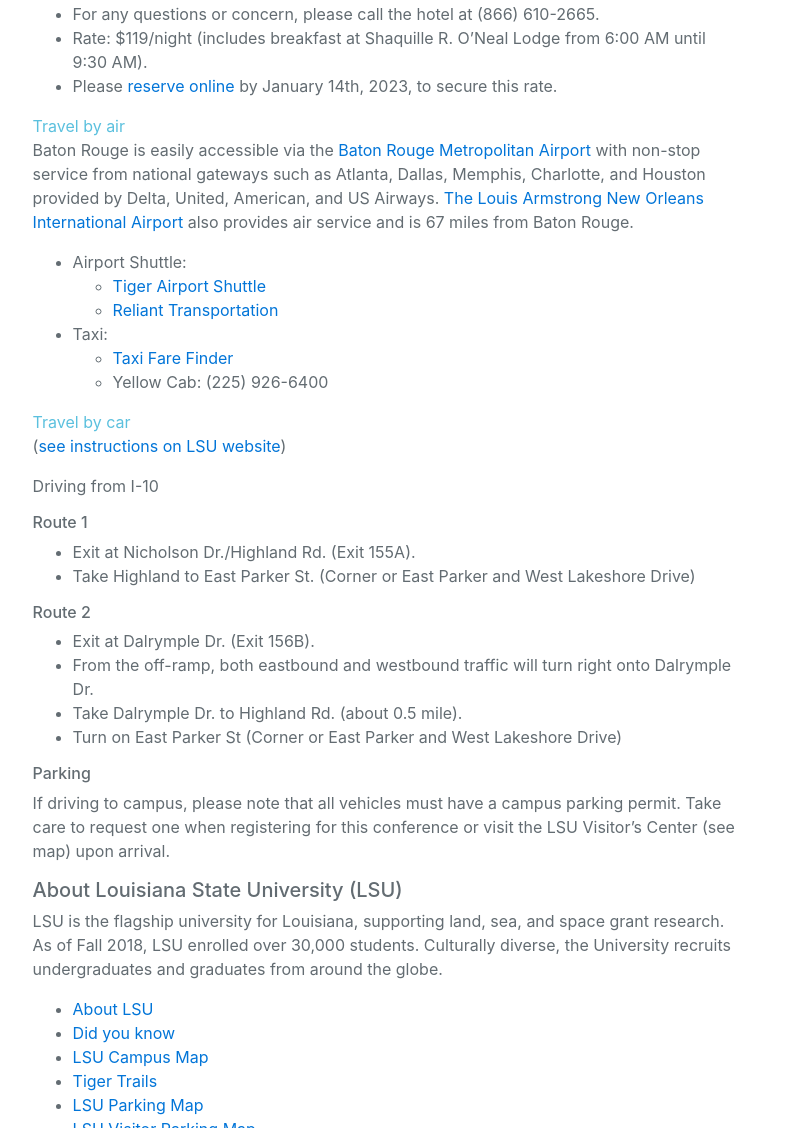
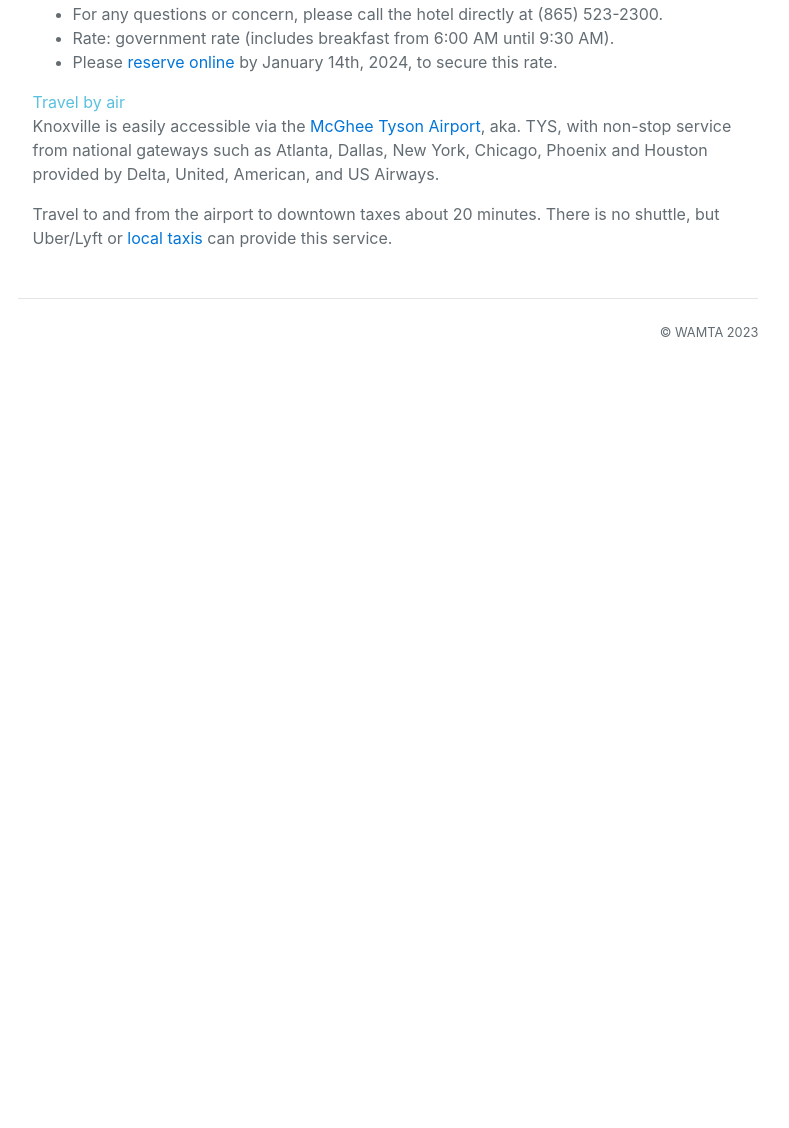
Before and after one commit to wamta26/WAMTA26.github.io, a Jekyll site: the page built from venue.md, in a window 1280 px wide and 1400 px high, scrolled down 1296 px, cut to the strip 272-1400 px from the top of the window. Shown: the whole strip, without its empty margins (252-1041 px from the left). Built offline with Jekyll 4.4.1, drawn with Linux system fonts in a browser that asks for light colours; nearby versions of some CDN libraries; after the commit the page ends 1926 px from its top, so only the background shows below that; some of the changed text lies outside the part shown.

Commit message:
Update the conference location and airport information.
Signed-off-by: George Bosilca <bosilca@icl.utk.edu>

```diff
--- a/venue.md
+++ b/venue.md
@@ -3,82 +3,40 @@
 slide_id: 0
 ---
 
-{% comment %}
-  <div class="alert alert-warning text-center">TBA</div>
-{% endcomment %}
-
 <div class="container">
 <div class="row mt-xs-0 mt-sm-0 mt-md-1 mt-lg-2 mt-xl-3 mb-xs-2 mb-sm-2">
 <div class="col text-muted" markdown="1">
 
-The WAMTA workshop is scheduled for Feb 15-17, 2023, and will be held in Baton Rouge, Louisiana.
+The WAMTA workshop is scheduled for Feb 14-16, 2024, and will be held in Knoxville, TN at the University of Tennessee Student Union.
 
 <div class="text-info" >Conference Location:</div>
 
-The LSU Center for Computation and Technology, **340 E Parker Blvd, Baton Rouge, LA 70808**
+The University of Tennessee Student Union is located at **1502 Cumberland Ave, Knoxville, TN 37916**
 
 <center>
-<iframe src="https://www.google.com/maps/embed?pb=!1m18!1m12!1m3!1d3440.7966517404784!2d-91.17204198437618!3d30.41351078174958!2m3!1f0!2f0!3f0!3m2!1i1024!2i768!4f13.1!3m3!1m2!1s0x8626a7236b5aaaab%3A0x1e1e833a6e071383!2sLSU%20Center%20for%20Computation%20and%20Technology!5e0!3m2!1sen!2sus!4v1658270713691!5m2!1sen!2sus" width="600" height="450" style="border:0;" allowfullscreen="" loading="lazy" referrerpolicy="no-referrer-when-downgrade"></iframe>
+<iframe src="https://www.google.com/maps/embed?pb=!1m18!1m12!1m3!1d3229.5944254841656!2d-83.93160522381487!3d35.95689021478153!2m3!1f0!2f0!3f0!3m2!1i1024!2i768!4f13.1!3m3!1m2!1s0x885c17e0c192368d%3A0xad6050ea6822d245!2sUniversity%20of%20Tennessee%20Student%20Union!5e0!3m2!1sen!2sus!4v1698855518639!5m2!1sen!2sus" width="600" height="450" style="border:0;" allowfullscreen="" loading="lazy" referrerpolicy="no-referrer-when-downgrade"></iframe>
 </center>
 
 <div class="text-info">Accommodations</div>
 
 Conference lodging has been reserved as follows:
 
-* The Cook Hotel \\
-  3848 West Lakeshore Drive \\
-  Baton Rouge, LA 70808
+* Hilton Knoxville \\
+  501 W Church Ave \\
+  Knoxville, TN 37902
 <center>
-<iframe src="https://www.google.com/maps/embed?pb=!1m18!1m12!1m3!1d3440.7966517404784!2d-91.17204198437615!3d30.413510781749583!2m3!1f0!2f0!3f0!3m2!1i1024!2i768!4f13.1!3m3!1m2!1s0x8626a6d979717097%3A0xc9ecc00cce92e6e1!2sThe%20Cook%20Hotel%20and%20Conference%20Center%20at%20LSU!5e0!3m2!1sen!2sus!4v1658270824657!5m2!1sen!2sus" width="600" height="450" style="border:0;" allowfullscreen="" loading="lazy" referrerpolicy="no-referrer-when-downgrade"></iframe>
+<iframe src="https://www.google.com/maps/embed?pb=!1m18!1m12!1m3!1d12740.65927158379!2d-83.9313079630256!3d35.95606861181532!2m3!1f0!2f0!3f0!3m2!1i1024!2i768!4f13.1!3m3!1m2!1s0x885c17c35e1d9427%3A0xcd3dc1cc60cdaa1f!2sHilton%20Knoxville!5e0!3m2!1sen!2sus!4v1698855708433!5m2!1sen!2sus" width="600" height="450" style="border:0;" allowfullscreen="" loading="lazy" referrerpolicy="no-referrer-when-downgrade"></iframe>
 </center>
-* For any questions or concern, please call the hotel at (866) 610-2665.
-* Rate: $119/night (includes breakfast at Shaquille R. O'Neal Lodge from 6:00 AM until 9:30 AM).
-* Please [reserve online](https://reservations.travelclick.com/110626?groupID=3574762) by January 14th, 2023, to secure this rate.
+* For any questions or concern, please call the hotel directly at (865) 523-2300.
+* Rate: government rate (includes breakfast from 6:00 AM until 9:30 AM).
+* Please [reserve online](https://www.hilton.com/en/hotels/knxkhhf-hilton-knoxville/?SEO_id=GMB-AMER-HH-KNXKHHF&y_source=1_MTIyMDkxNy03MTUtbG9jYXRpb24ud2Vic2l0ZQ%3D%3D) by January 14th, 2024, to secure this rate.
 
 <div class="text-info">Travel by air</div>
 
-Baton Rouge is easily accessible via the [Baton Rouge Metropolitan Airport](http://www.flybtr.com/) with non-stop service from national gateways such as Atlanta, Dallas, Memphis, Charlotte, and Houston provided by Delta, United, American, and US Airways. [The Louis Armstrong New Orleans International Airport](https://flymsy.com/) also provides air service and is 67 miles from Baton Rouge.
+Knoxville is easily accessible via the [McGhee Tyson Airport](https://www.flyknoxville.com/), aka. TYS, with non-stop service from national gateways such as Atlanta, Dallas, New York, Chicago, Phoenix and Houston provided by Delta, United, American, and US Airways.
 
-* Airport Shuttle:
-  * [Tiger Airport Shuttle](http://www.tigerairportshuttle.com/)
-  * [Reliant Transportation](http://www.relianttransportation.com/index.html)
-* Taxi:
-  * [Taxi Fare Finder](http://www.taxifarefinder.com/main.php?city=Baton-Rouge-LA)
-  * Yellow Cab: (225) 926-6400
-
-<div class="text-info">Travel by car</div>
-([see instructions on LSU website](https://www.lsu.edu/parking/resources/directions.php))
-
-Driving from I-10
-
-###### Route 1
-
-* Exit at Nicholson Dr./Highland Rd. (Exit 155A).
-* Take Highland to East Parker St. (Corner or East Parker and West Lakeshore Drive)
-
-###### Route 2
-* Exit at Dalrymple Dr. (Exit 156B).
-* From the off-ramp, both eastbound and westbound traffic will turn right onto Dalrymple Dr.
-* Take Dalrymple Dr. to Highland Rd. (about 0.5 mile).
-* Turn on East Parker St (Corner or East Parker and West Lakeshore Drive)
-
-###### Parking
-If driving to campus, please note that all vehicles must have a campus parking permit. Take care to request one when registering for this conference or visit the LSU Visitor’s Center (see map) upon arrival.
-
-##### About Louisiana State University (LSU)
-
-LSU is the flagship university for Louisiana, supporting land, sea, and space grant research. As of Fall 2018, LSU enrolled over 30,000 students. Culturally diverse, the University recruits undergraduates and graduates from around the globe.
-
-* [About LSU](https://www.lsu.edu/about/)
-* [Did you know](https://www.lsu.edu/diversity/about_us/did-you-know.php)
-* [LSU Campus Map](https://www.lsu.edu/campus/)
-* [Tiger Trails](https://www.lsu.edu/parking/transportation/tigertrails.php)
-* [LSU Parking Map](https://www.lsu.edu/parking/parking/maps.php)
-* [LSU Visitor Parking Map](https://www.lsu.edu/parking/files/maps/Visitor_Parking_Nov2015.pdf)
-* [Visit Baton Rouge](https://www.visitbatonrouge.com/)
+Travel to and from the airport to downtown taxes about 20 minutes. There is no shuttle, but Uber/Lyft or [local taxis](https://www.flyknoxville.com/ground-transportation/#tbTaxis) can provide this service.
 
 </div>
 
 </div>
-
-</div>
```
